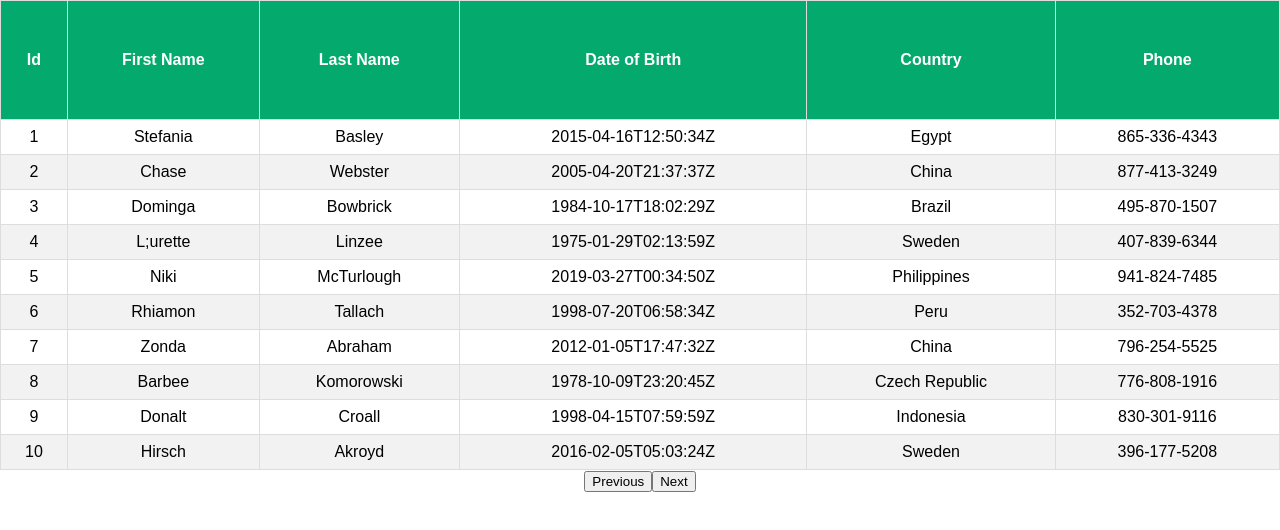
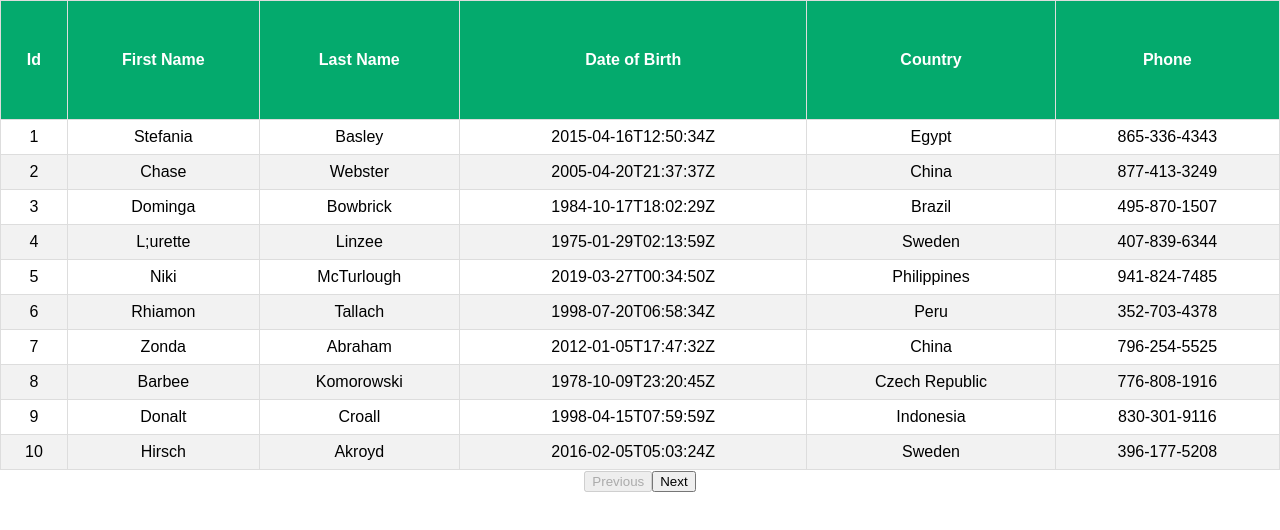
Before and after one commit to ElizabethGaneshan/demoTable, a React (Create React App) app: page / in a window 1280 px wide. Shown: the top 530 px of the page. Built offline with nearby package versions, Linux system fonts and the light colour scheme.

Commit message:
Disabling the previous and last button when we dont any data after the last page and at the first page also.

```diff
--- a/src/components/PaginationTable.js
+++ b/src/components/PaginationTable.js
@@ -15,6 +15,8 @@
     page,
     nextPage, // helper function that react-table is giving us to navigating across different pages.
     previousPage, // helper function that react-table is giving us to navigating across different pages.
+    canNextPage, // boolean proprties which indicates whether we can go next or previous
+    canPreviousPage, // boolean proprties which indicates whether we can go next or previous
     prepareRow,
   } = tableInstance;
     return (
@@ -52,12 +54,16 @@
               );
             })}
           </tbody>
-            </table>
+        </table>
 
-            <div>
-                <button onClick={() => previousPage()}>Previous</button>
-                <button onClick={()=> nextPage()}>Next</button>
-            </div>
+        <div>
+          <button onClick={() => previousPage()} disabled={!canPreviousPage}>
+            Previous
+          </button>
+          <button onClick={() => nextPage()} disabled={!canNextPage}>
+            Next
+          </button>
+        </div>
       </>
     );
 };
```
